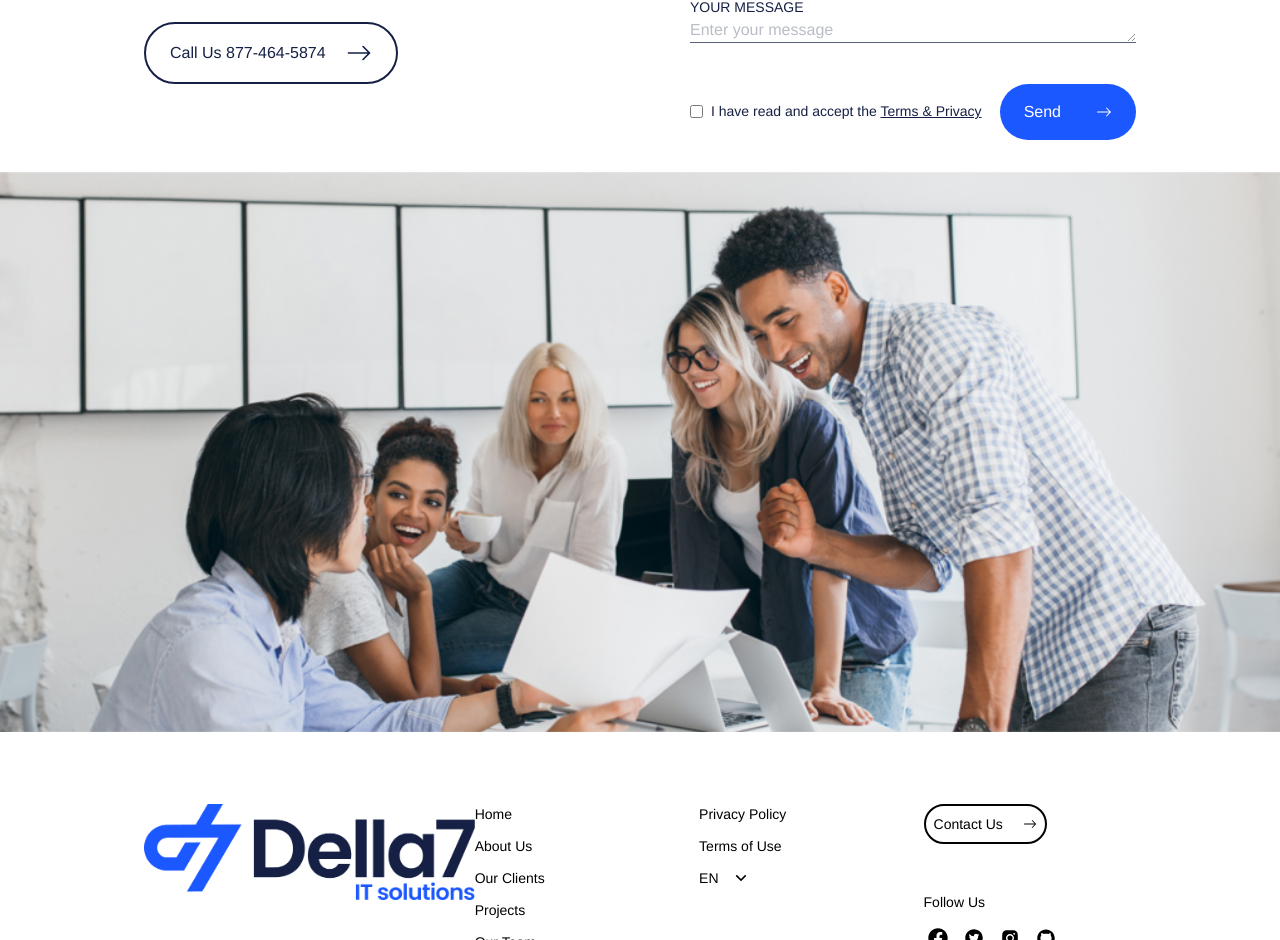
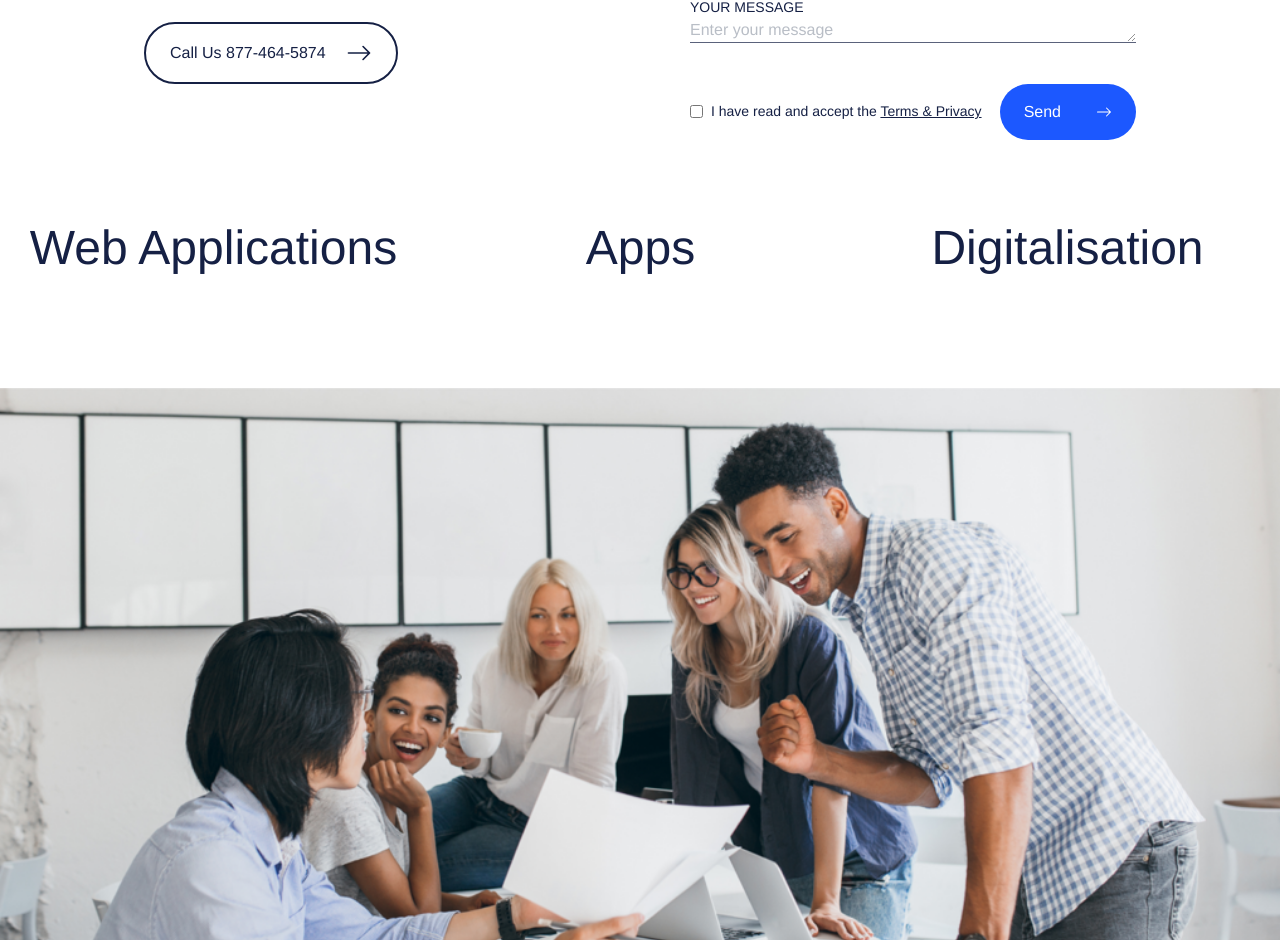
Before and after one commit to dexteraim/della7, a React (Vite) app: page / in a window 1280 px wide. Shown: the part 5413-6353 px from the top of the page. Built offline with nearby package versions, Linux system fonts and the light colour scheme.

Commit message:
tasks updated

```diff
--- a/src/App.jsx
+++ b/src/App.jsx
@@ -9,7 +9,8 @@ import Services from './components/Services';
 import Contact from './components/Contact';
 
 function App() {
-  const newLocal = 'bg-hero bg-[center_top_0rem] bg-no-repeat font-Helvetica max-w-[1440px]';
+  const newLocal =
+    'bg-hero bg-[center_top_0rem] bg-no-repeat font-Helvetica max-w-[1440px] mx-auto';
   return (
     <div id="home" className={newLocal}>
       <Navbar />
--- a/src/components/Tasks.jsx
+++ b/src/components/Tasks.jsx
@@ -6,6 +6,11 @@ const Tasks = () => {
     mobile: {
       breakpoint: { max: 768, min: 0 },
       items: 1,
+      slidesToSlide: 1, // optional, default to 1.
+    },
+    desktop: {
+      breakpoint: { max: 2560, min: 768 },
+      items: 3,
       slidesToSlide: 1, // optional, default to 1.
     },
   };
```
